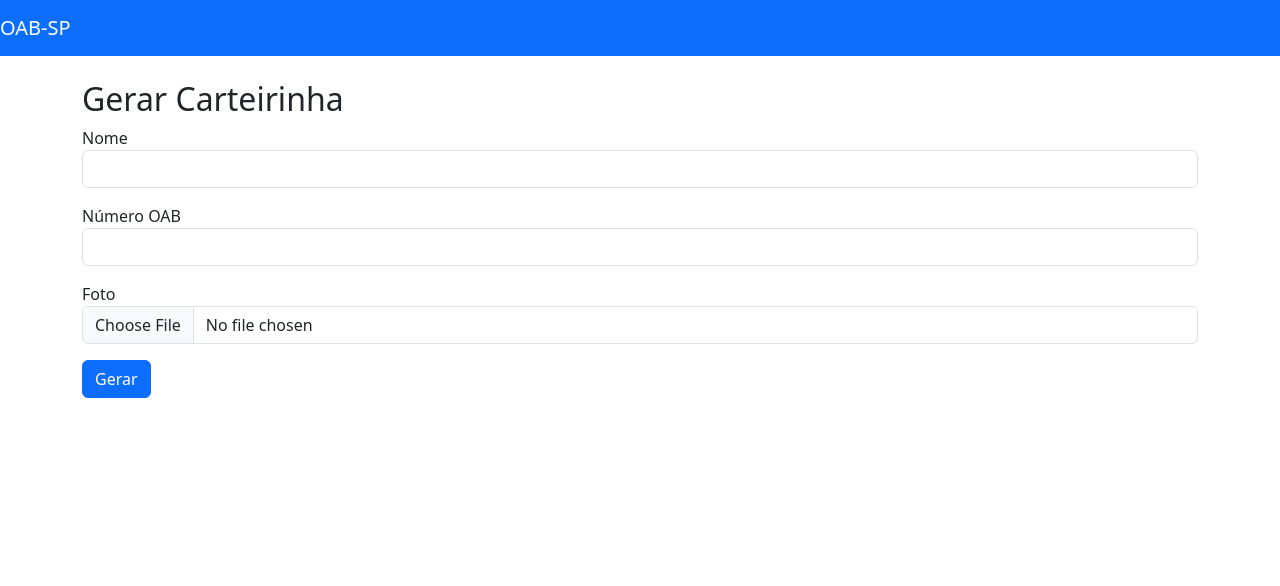
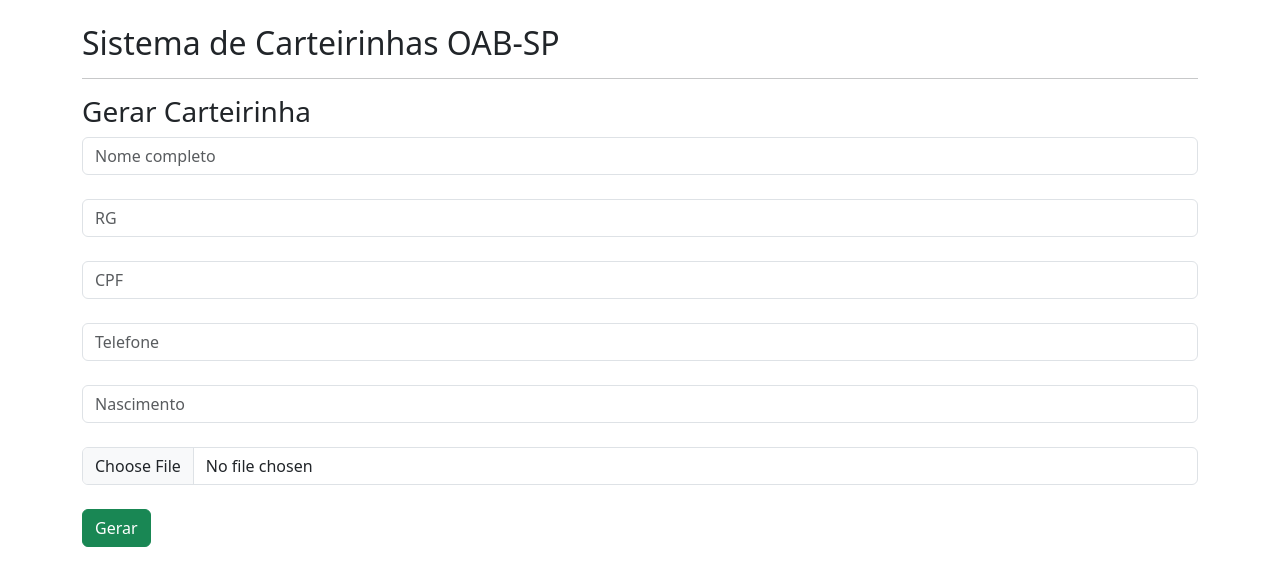
Before and after one commit to bauerlucks-tech/SISTEMA_OAB_V4, a Flask app: page /gerar in a window 1280 px wide. Shown: the top 586 px of the page. Run offline with Flask 3, Linux system fonts and the light colour scheme.

Commit message:
V4 pronto
TEste 1

```diff
--- a/app/__init__.py
+++ b/app/__init__.py
@@ -1,3 +1,4 @@
+
 from flask import Flask
 from .config import Config
 from .database import db
--- a/app/config.py
+++ b/app/config.py
@@ -1,9 +1,12 @@
+
 import os
-
 BASE_DIR = os.path.abspath(os.path.dirname(__file__))
 
 class Config:
     SECRET_KEY = os.environ.get("SECRET_KEY", "dev-secret")
     SQLALCHEMY_DATABASE_URI = "sqlite:///" + os.path.join(BASE_DIR, "oab.db")
     SQLALCHEMY_TRACK_MODIFICATIONS = False
+
     UPLOAD_FOLDER = os.path.join(BASE_DIR, "../static/uploads")
+    PSD_FOLDER = os.path.join(BASE_DIR, "../static/psd_base")
+    OUTPUT_FOLDER = os.path.join(BASE_DIR, "../static/gerados")
--- a/app/database.py
+++ b/app/database.py
@@ -1,3 +1,3 @@
+
 from flask_sqlalchemy import SQLAlchemy
-
 db = SQLAlchemy()
--- a/app/routes.py
+++ b/app/routes.py
@@ -1,7 +1,7 @@
+
 from flask import Blueprint, render_template, request, redirect
+from .services import processar_carteirinha
 from .models import Carteirinha
-from .database import db
-from .services import gerar_carteirinha
 
 main = Blueprint("main", __name__)
 
@@ -12,14 +12,11 @@
 @main.route("/gerar", methods=["GET", "POST"])
 def gerar():
     if request.method == "POST":
-        nome = request.form["nome"]
-        oab = request.form["oab"]
-        foto = request.files["foto"]
-        gerar_carteirinha(nome, oab, foto)
+        processar_carteirinha(request.form, request.files.get("foto"))
         return redirect("/historico")
     return render_template("gerar.html")
 
 @main.route("/historico")
 def historico():
-    cards = Carteirinha.query.order_by(Carteirinha.data.desc()).all()
+    cards = Carteirinha.query.all()
     return render_template("historico.html", cards=cards)
--- a/requirements.txt
+++ b/requirements.txt
@@ -1,3 +1,7 @@
+
 Flask==2.3.3
 Flask-SQLAlchemy==3.0.3
 gunicorn==21.2.0
+Pillow==10.2.0
+psd-tools==1.12.1
+reportlab==4.0.8
--- a/run.py
+++ b/run.py
@@ -1,5 +1,5 @@
+
 from app import create_app
-
 app = create_app()
 
 if __name__ == "__main__":
--- a/templates/base.html
+++ b/templates/base.html
@@ -1,18 +1,13 @@
+
 <!DOCTYPE html>
 <html>
 <head>
-    <meta charset="UTF-8">
-    <title>Sistema OAB-SP</title>
-    <link href="https://cdn.jsdelivr.net/npm/bootstrap@5.3.0/dist/css/bootstrap.min.css" rel="stylesheet">
+<title>Sistema OAB-SP</title>
+<link href="https://cdn.jsdelivr.net/npm/bootstrap@5.3.0/dist/css/bootstrap.min.css" rel="stylesheet">
 </head>
-<body>
-<nav class="navbar navbar-dark bg-primary">
-    <a class="navbar-brand" href="/">OAB-SP</a>
-</nav>
-
-<div class="container mt-4">
-    {% block content %}{% endblock %}
-</div>
-
+<body class="container mt-4">
+<h2>Sistema de Carteirinhas OAB-SP</h2>
+<hr>
+{% block content %}{% endblock %}
 </body>
 </html>
--- a/templates/gerar.html
+++ b/templates/gerar.html
@@ -1,19 +1,14 @@
+
 {% extends "base.html" %}
 {% block content %}
-<h2>Gerar Carteirinha</h2>
+<h3>Gerar Carteirinha</h3>
 <form method="POST" enctype="multipart/form-data">
-    <div class="mb-3">
-        <label>Nome</label>
-        <input type="text" name="nome" class="form-control" required>
-    </div>
-    <div class="mb-3">
-        <label>Número OAB</label>
-        <input type="text" name="oab" class="form-control" required>
-    </div>
-    <div class="mb-3">
-        <label>Foto</label>
-        <input type="file" name="foto" class="form-control" required>
-    </div>
-    <button type="submit" class="btn btn-primary">Gerar</button>
+<input name="nome" class="form-control" placeholder="Nome completo"><br>
+<input name="rg" class="form-control" placeholder="RG"><br>
+<input name="cpf" class="form-control" placeholder="CPF"><br>
+<input name="telefone" class="form-control" placeholder="Telefone"><br>
+<input name="nascimento" class="form-control" placeholder="Nascimento"><br>
+<input type="file" name="foto" class="form-control"><br>
+<button class="btn btn-success">Gerar</button>
 </form>
 {% endblock %}
--- a/templates/index.html
+++ b/templates/index.html
@@ -1,6 +1,6 @@
+
 {% extends "base.html" %}
 {% block content %}
-<h1>Bem-vindo ao Sistema OAB-SP</h1>
-<p><a href="/gerar" class="btn btn-success">Gerar Carteirinha</a></p>
-<p><a href="/historico" class="btn btn-info">Ver Histórico</a></p>
+<a href="/gerar" class="btn btn-primary">Gerar Nova Carteirinha</a>
+<a href="/historico" class="btn btn-secondary">Histórico</a>
 {% endblock %}
```
Also changed, not shown: app/models.py (+10 -3 lines), app/services.py (+84 -6 lines), templates/historico.html (+13 -15 lines), 3 other files.
